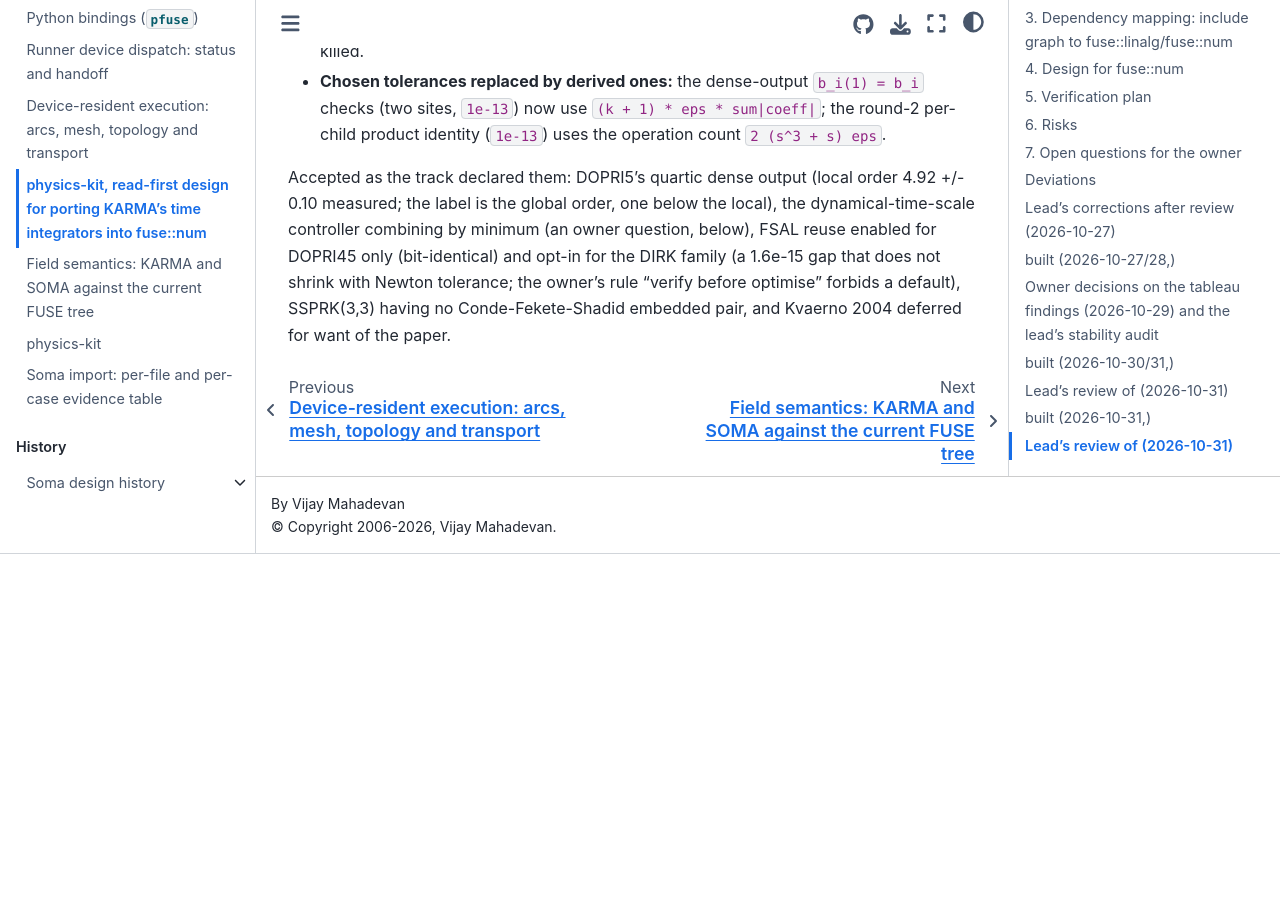
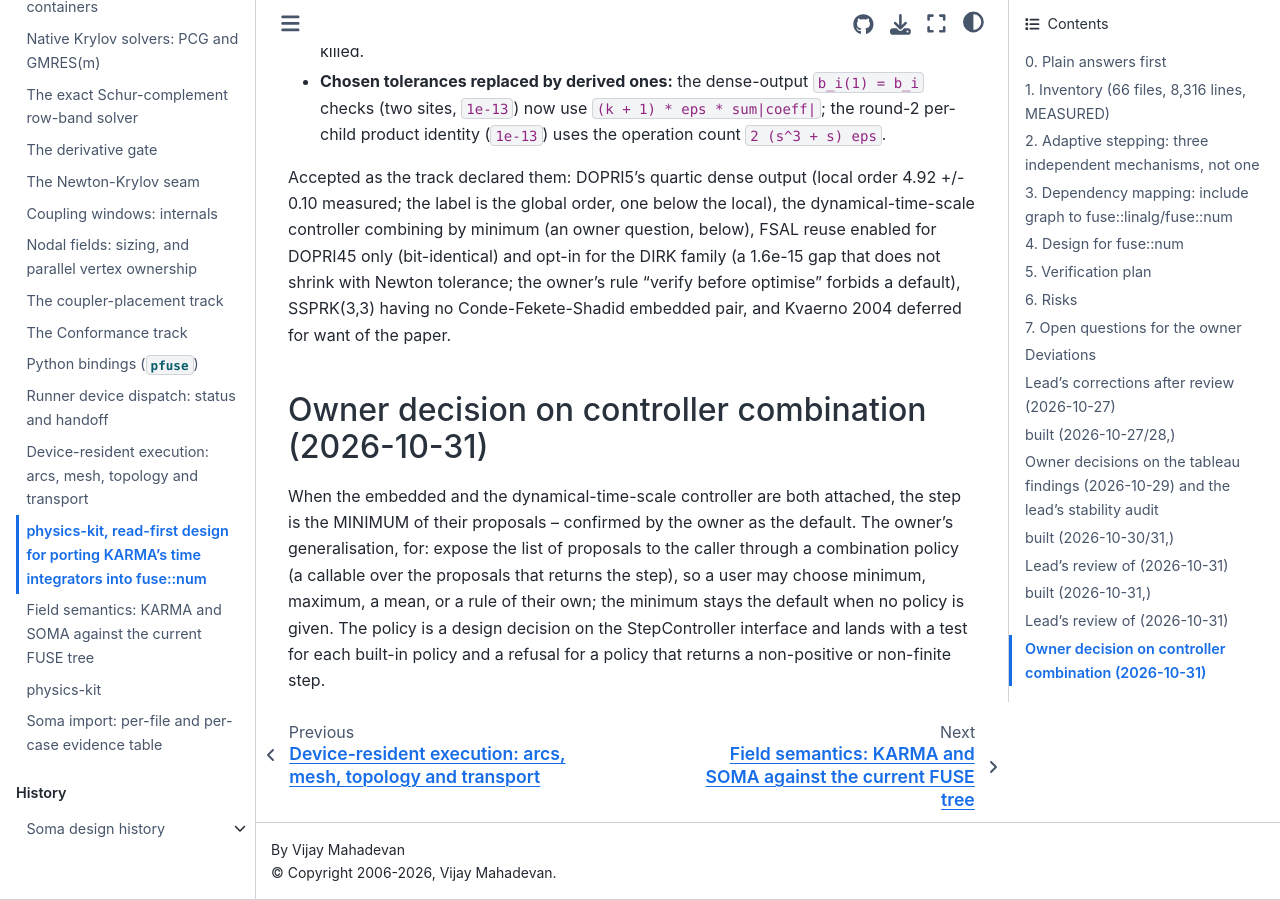
Before and after one commit to vijaysm/fuse, a Sphinx documentation site: the page built from docs/dev/integrators-design.md, in a window 1280 px wide and 900 px high, scrolled down 49822 px. Built offline with Sphinx 7.4.7 and the Sphinx Book theme 1.1.4, drawn with Linux system fonts in a browser that asks for light colours; pages that are not in the unit, such as notebooks, are missing from menus; before the commit the page ends 50376 px from its top, so only the background shows below that.

Commit message:
Document that controllers combine by minimum
The minimum stays the default when no policy is supplied; a user policy
over the proposals is planned for a later change.

```diff
--- a/docs/dev/integrators-design.md
+++ b/docs/dev/integrators-design.md
@@ -1601,3 +1601,13 @@ controller combining by minimum (an owner question, below), FSAL reuse enabled f
 only (bit-identical) and opt-in for the DIRK family (a 1.6e-15 gap that does not shrink with
 Newton tolerance; the owner's rule "verify before optimise" forbids a default), SSPRK(3,3)
 having no Conde-Fekete-Shadid embedded pair, and Kvaerno 2004 deferred for want of the paper.
+
+## Owner decision on controller combination (2026-10-31)
+
+When the embedded and the dynamical-time-scale controller are both attached, the step is the
+MINIMUM of their proposals -- confirmed by the owner as the default. The owner's generalisation,
+for: expose the list of proposals to the caller through a combination policy (a callable
+over the proposals that returns the step), so a user may choose minimum, maximum, a mean, or a rule
+of their own; the minimum stays the default when no policy is given. The policy is a design
+decision on the StepController interface and lands with a test for each built-in policy and a
+refusal for a policy that returns a non-positive or non-finite step.
```
